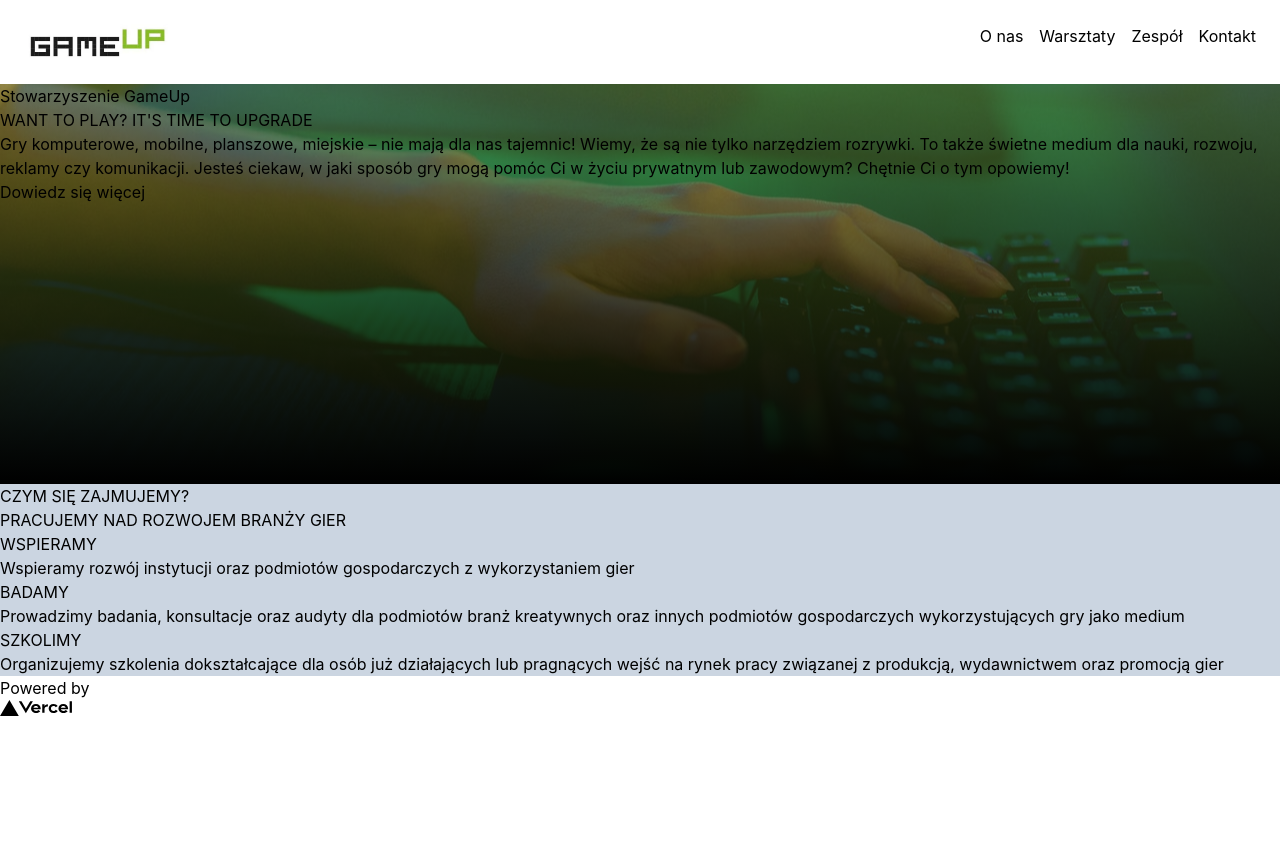
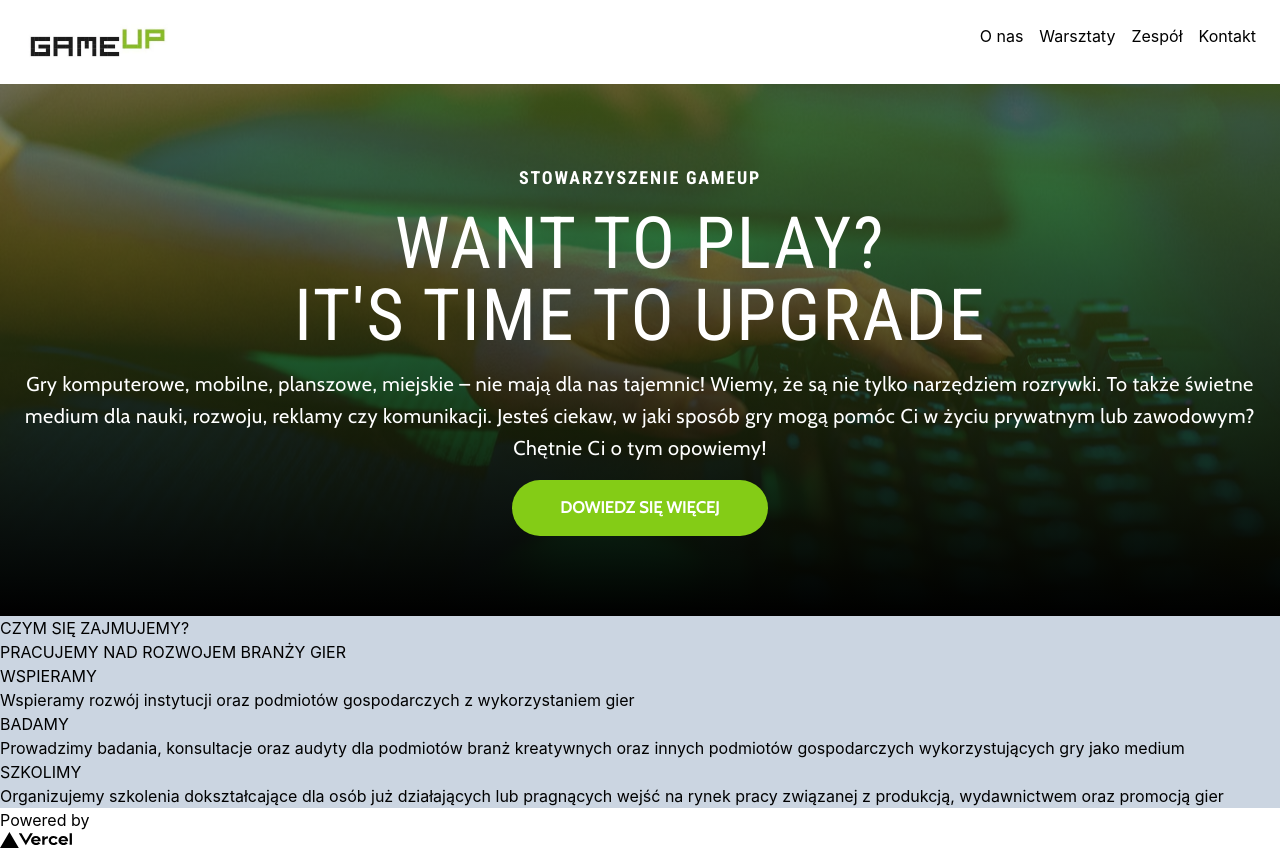
Before and after one commit to stowarzyszenie-gameup/gameup-website, a Next.js app: page / in a window 1280 px wide. Before the commit the page ends 800 px from the top, so only its background shows below. Built offline with nearby package versions, Linux system fonts and the light colour scheme.

Commit message:
Basic text components

```diff
--- /dev/null
+++ b/components/Button/index.tsx
@@ -0,0 +1,18 @@
+import React from "react";
+
+interface IProps {
+  text: string;
+}
+
+const Button = ({ text }: IProps) => {
+  return (
+    <button
+      type="button"
+      className={`text-white hover:text-black relative top-0 hover:-top-1.5 transition-all duration-300 ease-in font-secondary uppercase font-bold text-base tracking-wide rounded-full bg-lime-500 hover:bg-white px-12 py-4`}
+    >
+      {text}
+    </button>
+  );
+};
+
+export default Button;
--- a/components/Hero/index.tsx
+++ b/components/Hero/index.tsx
@@ -1,18 +1,25 @@
 import React from "react";
+import Button from "../Button";
+import { H1, H3 } from "../TextElements/headers";
+import { P } from "../TextElements/paragraph";
 
 const Hero = () => {
   return (
-    <div className="h-60 sm:h-96 xl:h-[50vh] bg-hero bg-cover bg-center w-full">
-      <h2 className="">Stowarzyszenie GameUp</h2>
-      <h1>{"WANT TO PLAY? IT'S TIME TO UPGRADE"}</h1>
-      <p>
+    <div className="min-h-60 sm:min-h-96 xl:min-h-[50vh] bg-hero bg-cover bg-center w-full px-5 py-20 flex flex-col gap-4 items-center">
+      <H3 light={true}>Stowarzyszenie GameUp</H3>
+      <H1 light={true}>
+        WANT TO PLAY?
+        <br />
+        IT&apos;S TIME TO UPGRADE
+      </H1>
+      <P light={true} centered={true}>
         Gry komputerowe, mobilne, planszowe, miejskie – nie mają dla nas
         tajemnic! Wiemy, że są nie tylko narzędziem rozrywki. To także świetne
         medium dla nauki, rozwoju, reklamy czy komunikacji. Jesteś ciekaw, w
         jaki sposób gry mogą pomóc Ci w życiu prywatnym lub zawodowym? Chętnie
         Ci o tym opowiemy!
-      </p>
-      <button>Dowiedz się więcej</button>
+      </P>
+      <Button text="Dowiedz się więcej" />
     </div>
   );
 };
--- /dev/null
+++ b/components/TextElements/headers.tsx
@@ -0,0 +1,34 @@
+import React, { ReactNode } from "react";
+
+interface IProps {
+  children: ReactNode;
+  light?: boolean;
+}
+
+export const H1 = ({ children, light }: IProps) => {
+  return (
+    <h1
+      className={`text-center ${
+        light ? "text-white" : "text-black"
+      } font-primary text-7xl uppercase tracking-wide`}
+    >
+      {children}
+    </h1>
+  );
+};
+
+export const H2 = () => {
+  return <h2>headers</h2>;
+};
+
+export const H3 = ({ children, light }: IProps) => {
+  return (
+    <h3
+      className={`text-center ${
+        light ? "text-white" : "text-black"
+      } font-primary text-lg font-bold uppercase tracking-widest`}
+    >
+      {children}
+    </h3>
+  );
+};
--- /dev/null
+++ b/components/TextElements/paragraph.tsx
@@ -0,0 +1,19 @@
+import React, { ReactNode } from "react";
+
+interface IProps {
+  children: ReactNode;
+  light?: boolean;
+  centered?: boolean;
+}
+
+export const P = ({ children, light, centered }: IProps) => {
+  return (
+    <p
+      className={`${centered ? "text-center" : "text-left"} ${
+        light ? "text-white" : "text-black"
+      } font-secondary text-xl tracking-wide leading-8`}
+    >
+      {children}
+    </p>
+  );
+};
--- /dev/null
+++ b/pages/_document.tsx
@@ -0,0 +1,22 @@
+import Document, { Html, Head, Main, NextScript } from "next/document";
+
+class GameUpDocument extends Document {
+  render() {
+    return (
+      <Html lang="pl">
+        <Head>
+          <link
+            href="https://fonts.googleapis.com/css?family=Cabin|Roboto:400,700|Roboto+Condensed:400,700&display=optional"
+            rel="stylesheet"
+          />
+        </Head>
+        <body>
+          <Main />
+          <NextScript />
+        </body>
+      </Html>
+    );
+  }
+}
+
+export default GameUpDocument;
--- a/tailwind.config.js
+++ b/tailwind.config.js
@@ -4,6 +4,10 @@ module.exports = {
     "./components/**/*.{js,ts,jsx,tsx}",
   ],
   theme: {
+    fontFamily: {
+      primary: ["'Roboto Condensed'", "Arial", "sans-serif"],
+      secondary: ["Cabin", "sans-serif"],
+    },
     extend: {
       backgroundImage: {
         hero: "linear-gradient(180deg,rgba(103,141,37,.56) 0%,#000 100%), url('/hero.jpeg')",
```
